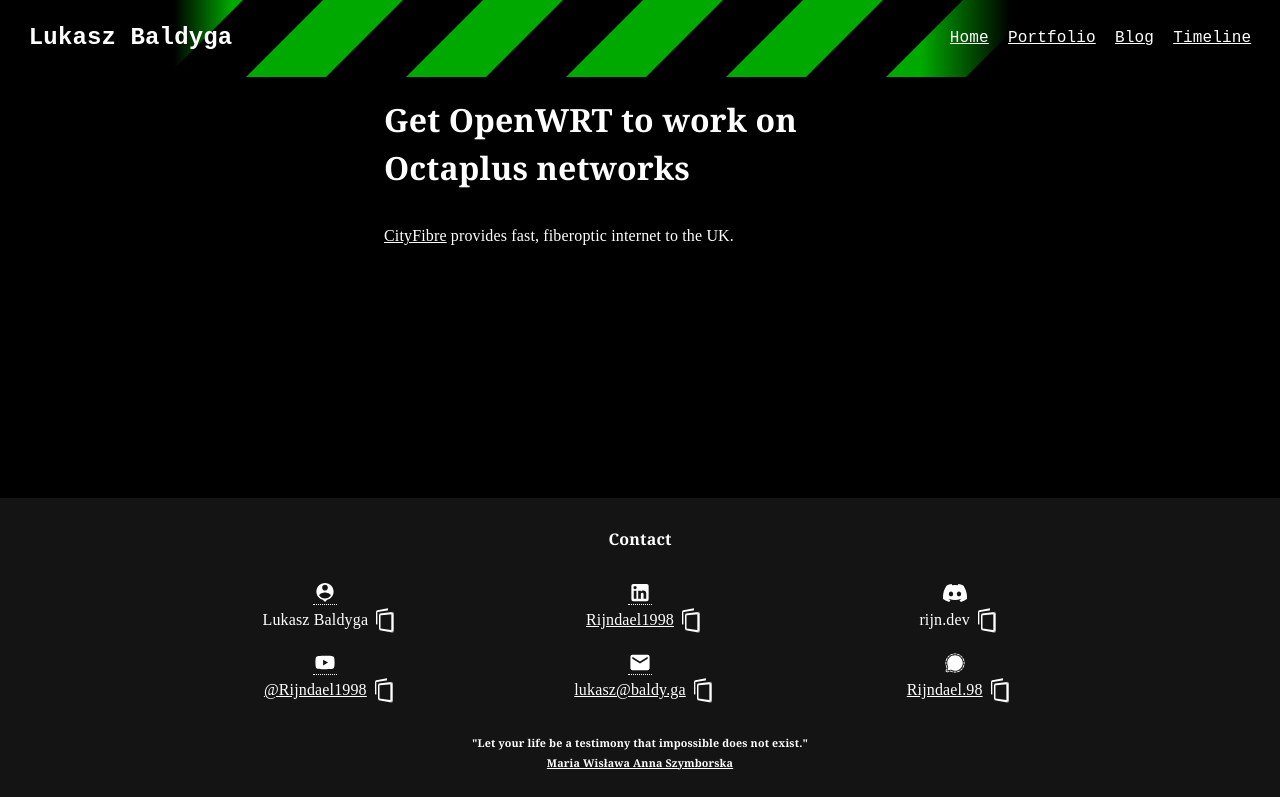
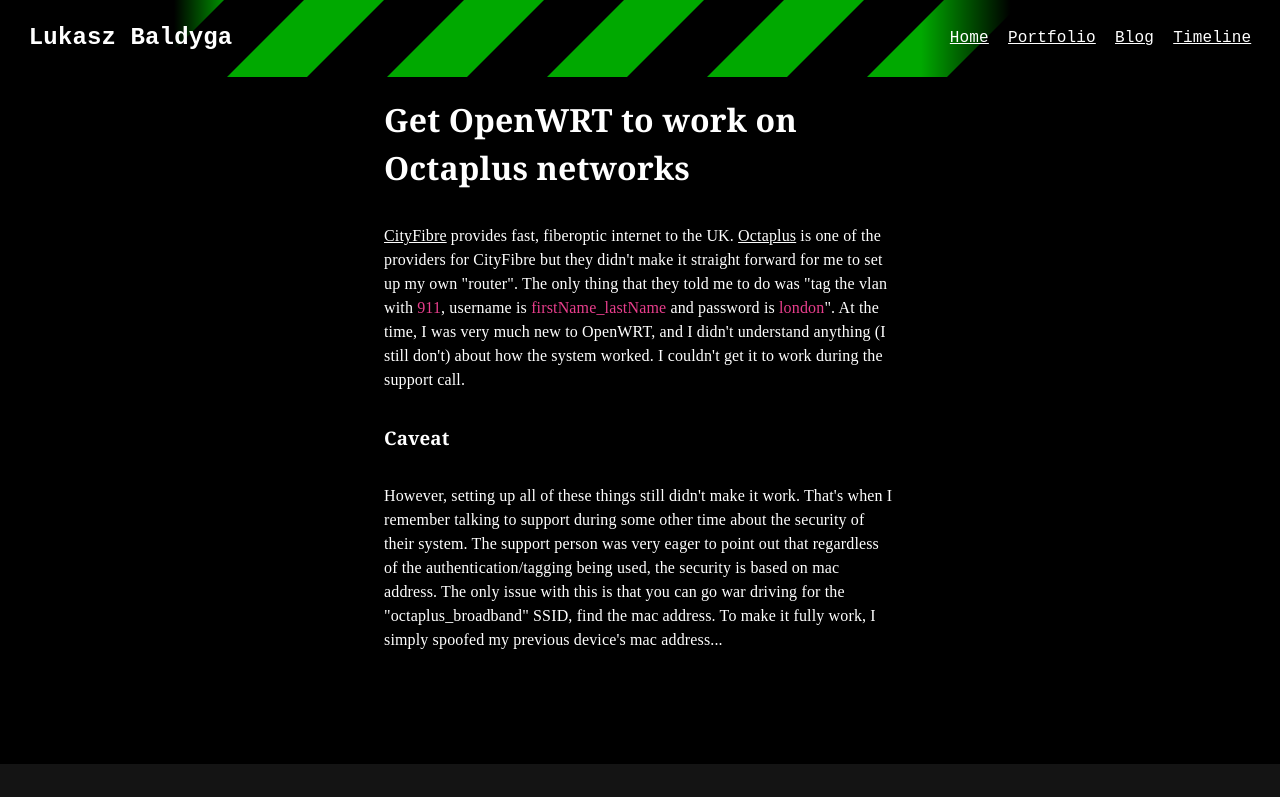
Before and after one commit to Rijndael1998/Website-Neo, a Next.js app: page /blog/city_fibre in a window 1280 px wide. Shown: the top 797 px of the page. Built offline with nearby package versions, Linux system fonts and the light colour scheme; a web font is replaced by a local one.

Commit message:
added openwrt blog

```diff
--- a/src/app/blog/city_fibre/page.mdx
+++ b/src/app/blog/city_fibre/page.mdx
@@ -4,7 +4,11 @@ import Lazy from "@/components/lazy/_lazy";
 
 # Get OpenWRT to work on Octaplus networks
 
-[CityFibre](https://cityfibre.com/) provides fast, fiberoptic internet to the UK.
+[CityFibre](https://cityfibre.com/) provides fast, fiberoptic internet to the UK. [Octaplus](https://octaplus.co.uk/) is one of the providers for CityFibre but they didn't make it straight forward for me to set up my own "router". The only thing that they told me to do was "tag the vlan with `911`, username is `firstName_lastName` and password is `london`". At the time, I was very much new to OpenWRT, and I didn't understand anything (I still don't) about how the system worked. I couldn't get it to work during the support call.
 
 
+
+### Caveat
+However, setting up all of these things still didn't make it work. That's when I remember talking to support during some other time about the security of their system. The support person was very eager to point out that regardless of the authentication/tagging being used, the security is based on mac address. The only issue with this is that you can go war driving for the "octaplus_broadband" SSID, find the mac address. To make it fully work, I simply spoofed my previous device's mac address...
+
 </Lazy>
```
Also changed, not shown: src/app/blog/page.tsx (+7 -0 lines), public/blog/city_fibre/logos.webp (added).
